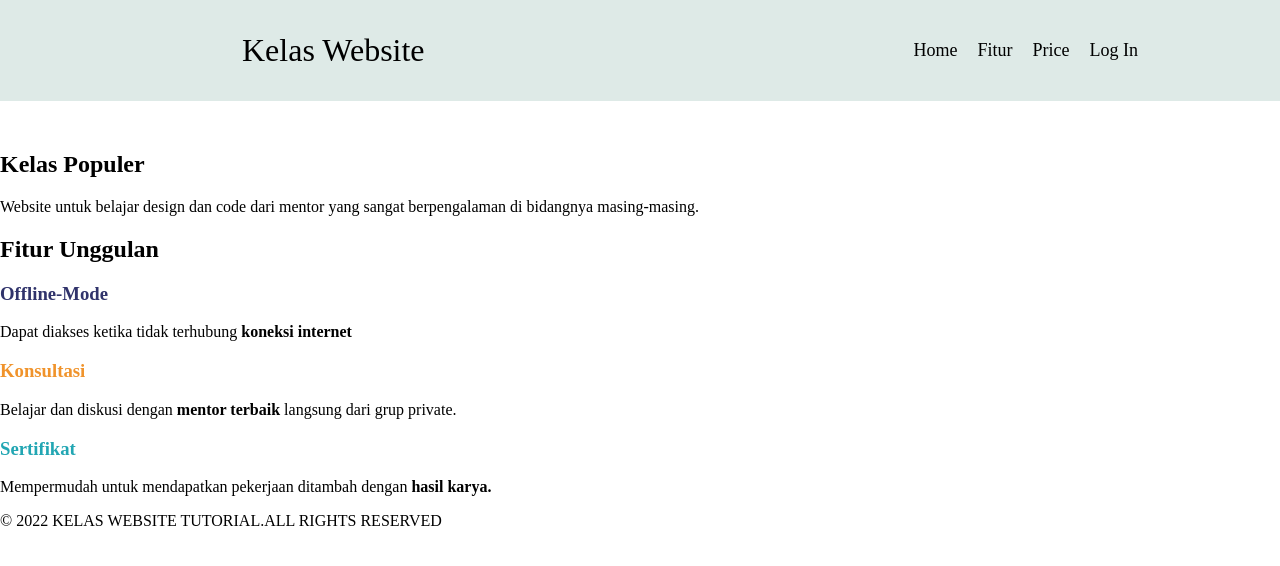
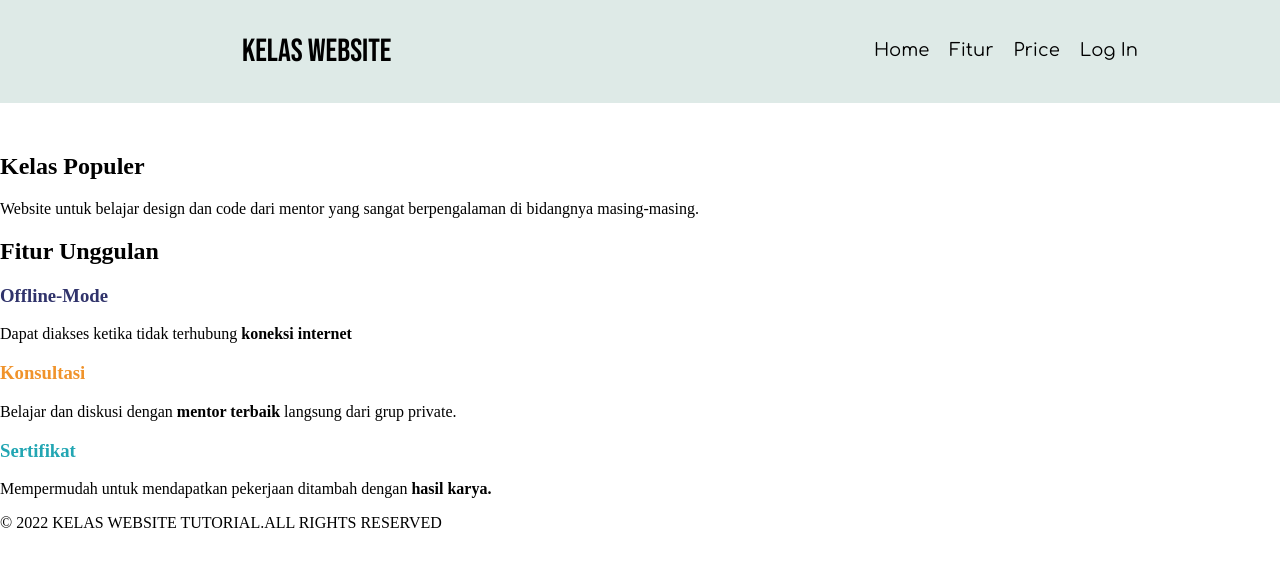
Before and after one commit to iryawan91/bwa-css-dasar, a plain HTML site: page index.html in a window 1280 px wide. Shown: the top 566 px of the page. Drawn offline with Linux system fonts and the light colour scheme.

Commit message:
Local Fonts

```diff
--- a/style/main.css
+++ b/style/main.css
@@ -1,3 +1,15 @@
+/*instal font*/
+@font-face {
+    font-family: bebas;
+    src: url('../style/BebasNeue-Regular.ttf');
+}
+
+@font-face {
+    font-family: comforta;
+    src: url('../style/Comfortaa-VariableFont_wght.ttf');
+}
+
+
 body{
     margin: 0;
 }
@@ -19,6 +31,7 @@ body{
 .header .logo{
     font-size: 32px;
     float: left;
+    font-family: bebas;
 }
 
 .header .navigation{
@@ -37,6 +50,7 @@ body{
 .header .navigation li a{
     color: black;
     text-decoration: none;
+    font-family: comforta;
 }
 
 .header .navigation li a:hover{
```
Also changed, not shown: style/BebasNeue-Regular.ttf (added), style/Comfortaa-VariableFont_wght.ttf (added).
